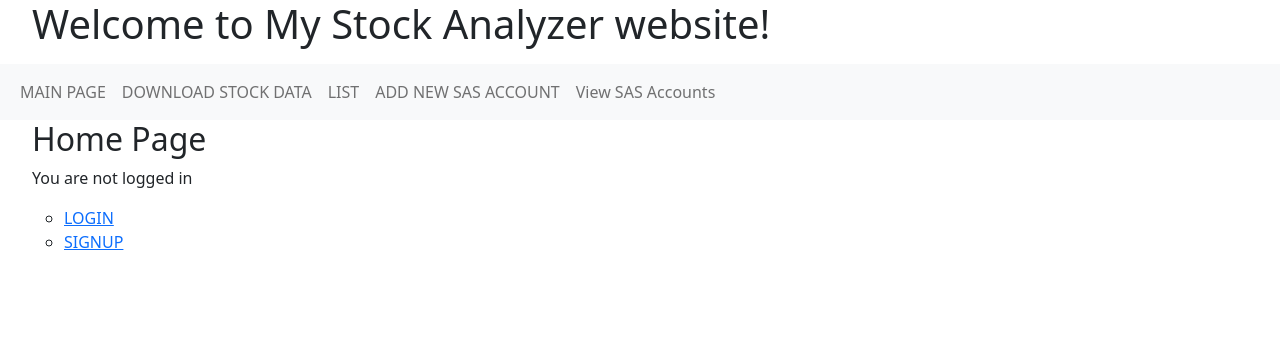
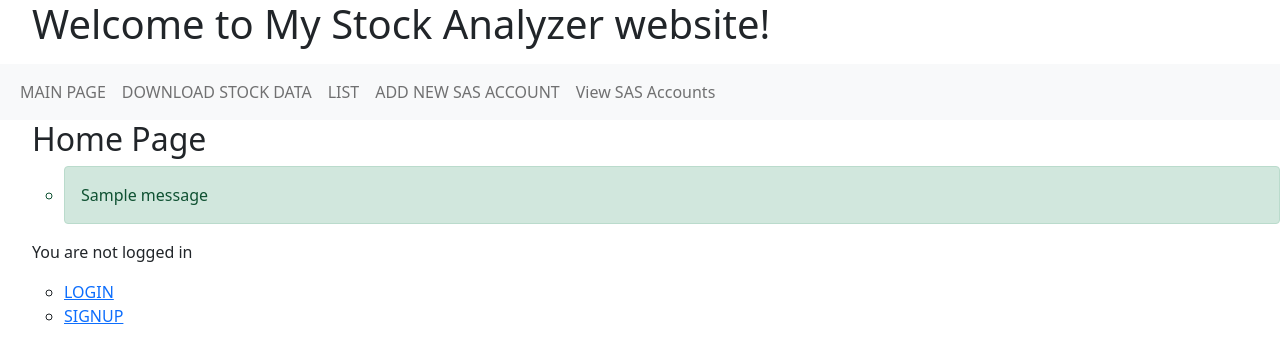
Before and after one commit to Szymon-Czuszek/Analytic-Process-Automation, a Django app: page /Analyzer/ in a window 1280 px wide. Shown: the top 363 px of the page. Run offline with Django 5.2, Linux system fonts and the light colour scheme; tables that the repository leaves empty hold one stand-in row (values such as "Sample post"); one stand-in notice (Sample message) is shown.

Commit message:
Update index.html
Added a message to the main page which should change with each automation run.

```diff
--- a/DJANGO/MyStocks/Analyzer/templates/Analyzer/index.html
+++ b/DJANGO/MyStocks/Analyzer/templates/Analyzer/index.html
@@ -4,9 +4,19 @@
 <ul>
     <h2>Home Page</h2>
 
+    {% if messages %}
+        <ul class="messages">
+            {% for message in messages %}
+                <li class="alert {% if message.tags %}alert-{{ message.tags }}{% else %}alert-info{% endif %}">
+                    {{ message }}
+                </li>
+            {% endfor %}
+        </ul>
+    {% endif %}
+
     {% if user.is_authenticated %}
-        <p> You are Logged In</p>
-        <p> Welcome: {{ user.get_username }}</p>
+        <p>You are Logged In</p>
+        <p>Welcome: {{ user.get_username }}</p>
 
         <!-- Logout form with POST method -->
         <form method="post" action="{% url 'logout' %}?next={{ request.path }}">
@@ -16,7 +26,7 @@
 
     {% else %}
 
-        <p> You are not logged in </p>
+        <p>You are not logged in</p>
         <ul>
             <li>
                 <a href="{% url 'login' %}?next={{ request.path }}">LOGIN</a>
@@ -29,5 +39,4 @@
     {% endif %}
 
 </ul>
-
 {% endblock %}
```
